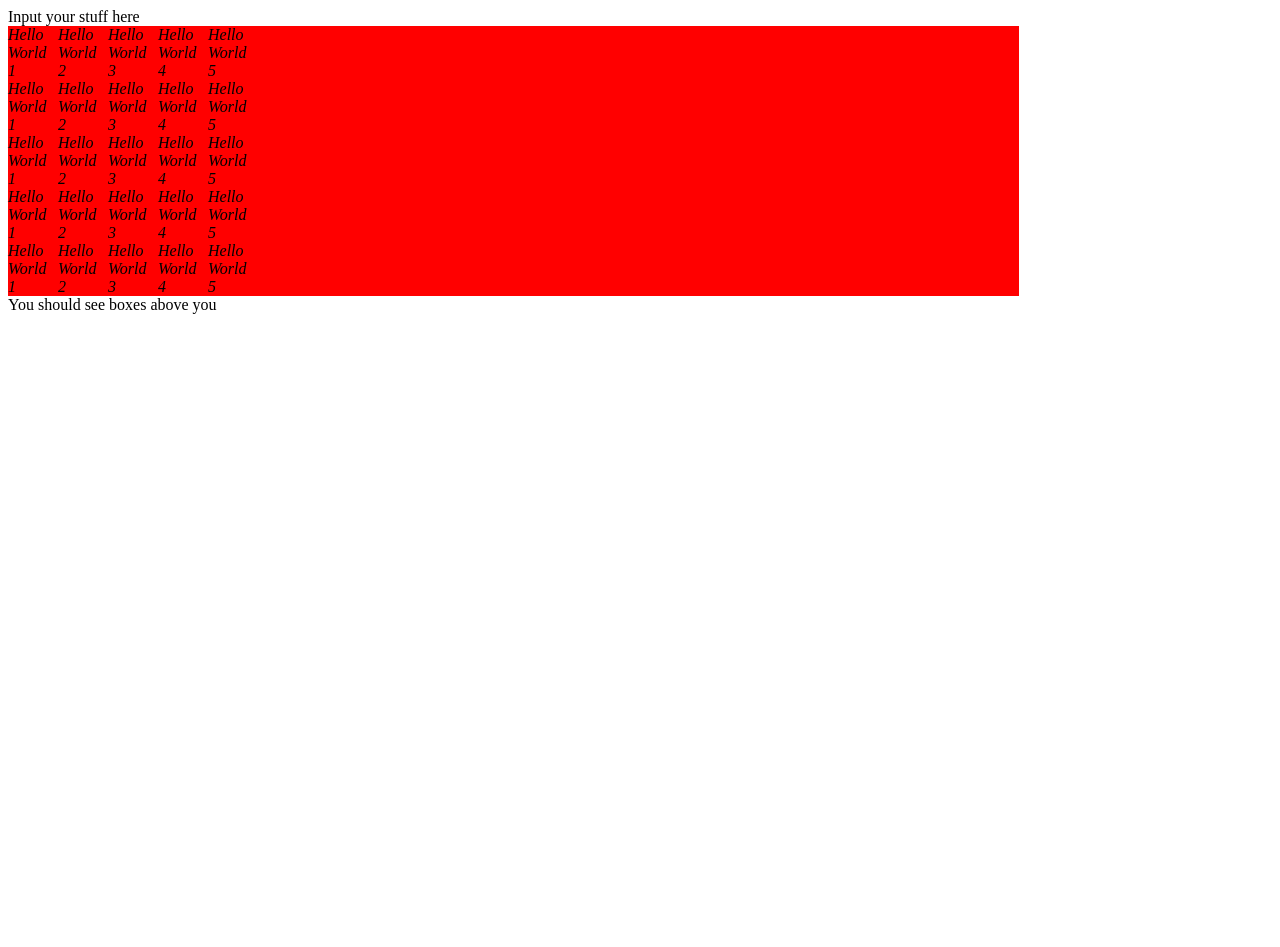
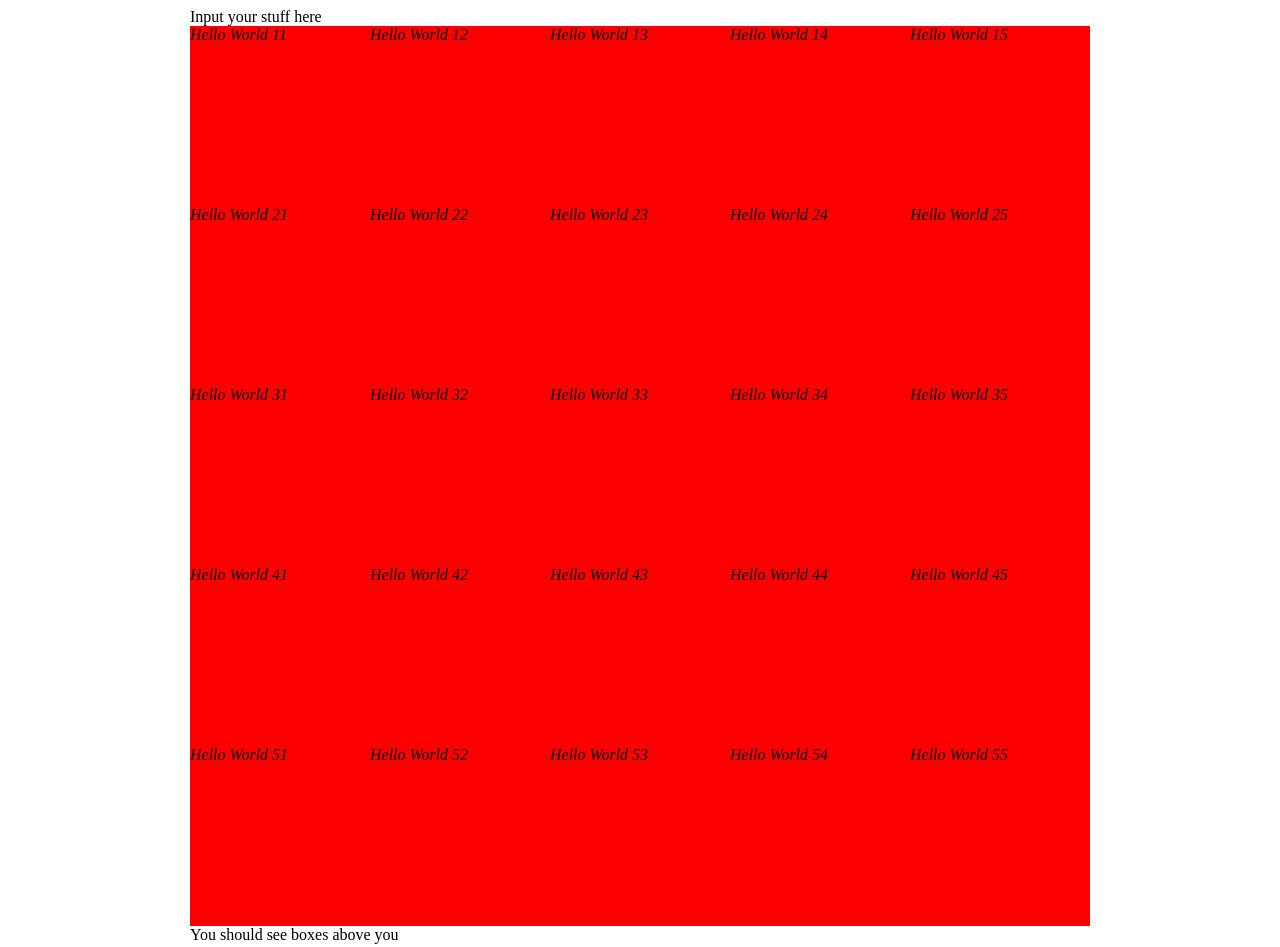
Before and after one commit to ashaffer86/Jquery-Etch-A-Sketch, a plain HTML site: page index.html in a window 1280 px wide. Before the commit the page ends 800 px from the top, so only its background shows below. Drawn offline with Linux system fonts and the light colour scheme.

Commit message:
centered

```diff
--- a/index.html
+++ b/index.html
@@ -6,10 +6,10 @@
   <script type="text/javascript" src="script.js"></script>
 </head>
 <body>
-  <header>Input your stuff here</header>
-  <main id="grid">
-</main>
-
-  <footer>You should see boxes above you</footer>
+  <div id="wrapper"
+    <header>Input your stuff here</header>
+    <main id="grid"></main>
+    <footer>You should see boxes above you</footer>
+  </div>
 </body>
 </html>
--- a/script.js
+++ b/script.js
@@ -2,8 +2,8 @@ $(document).ready(function(){
 
     createGrid(5,5);
     $("#grid div > div").mouseover(function(){
-      $(this).addClass("blue");
-    });
+      $(this).addClass("blue")});
+
 });
 
 function createGrid(rows, columns){
@@ -14,12 +14,16 @@ function createGrid(rows, columns){
     gridString += "<div id='row" + (r+1) + "'>";
 
     for(c = 0; c < columns; c++){
-      gridString += "<div id='item" + (r+1) + "" + (c+1) + "'>Hello World " + (c+1) + "</div>";
+      gridString += "<div id='item" + (r+1) + "" + (c+1) + "'>Hello World " + (r+1) + "" + (c+1)  + "</div>";
     }
     gridString += "</div>";
 
   }
   $("#grid").append(gridString);
-  $("#grid div > div").css({"width":"" + 50 + "px","height":"" + 50  + "px"});
+  $("#grid div > div").css({"width":"" + 900.0/columns + "px","height":"" + 900.0/rows + "px"});
   /*try next time : 80.0/rows */
 }
+
+function addblue(i){
+    $(i).addClass("blue");
+}
--- a/site.css
+++ b/site.css
@@ -1,15 +1,22 @@
+#wrapper{
+  margin-right: auto;
+  margin-left: auto;
+  width: 900px;
+}
+
 #grid {
   background-color: red;
   display: block;
-  width: 80%
+  height: 900px;
+  margin-right: auto;
+  margin-left: auto;
 }
 
 #grid div div{
 
   font-style: italic;
   display: inline-block;
-  width: 200px;
-  height: 100px;
+
 }
 
 .blue{
```
